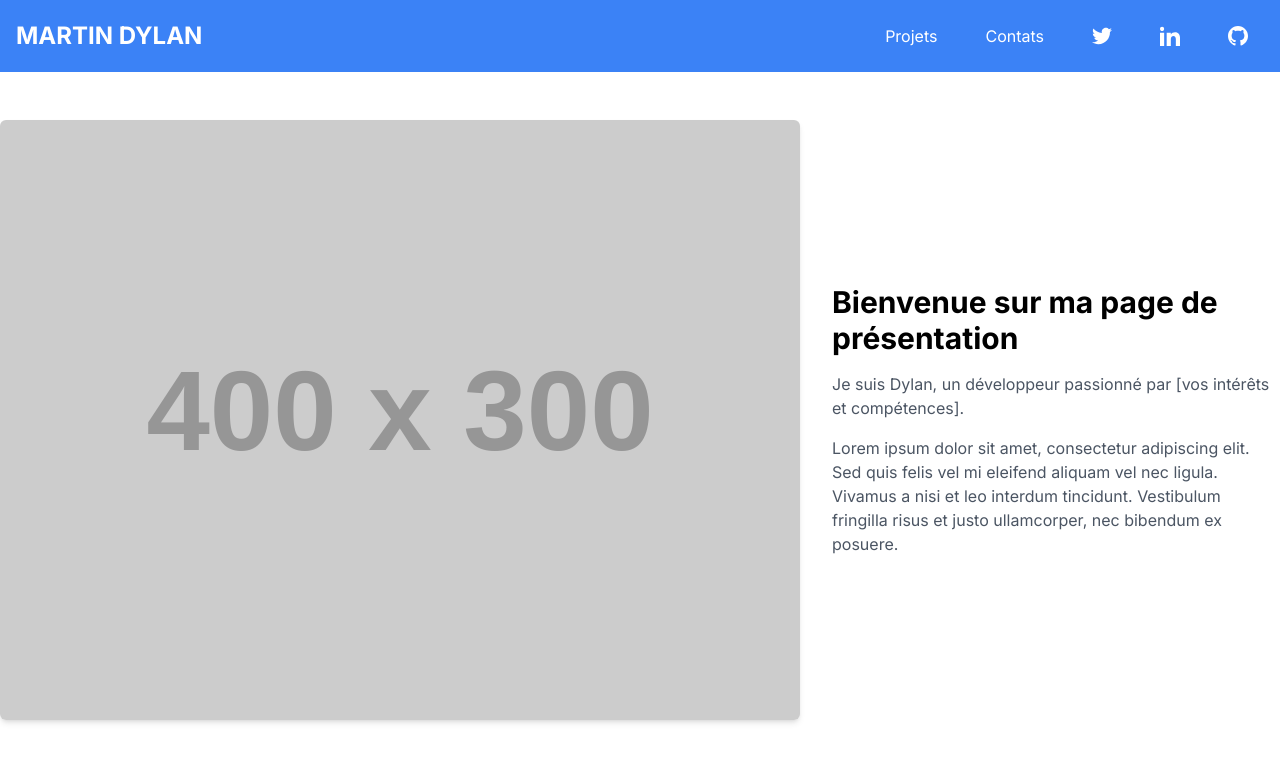
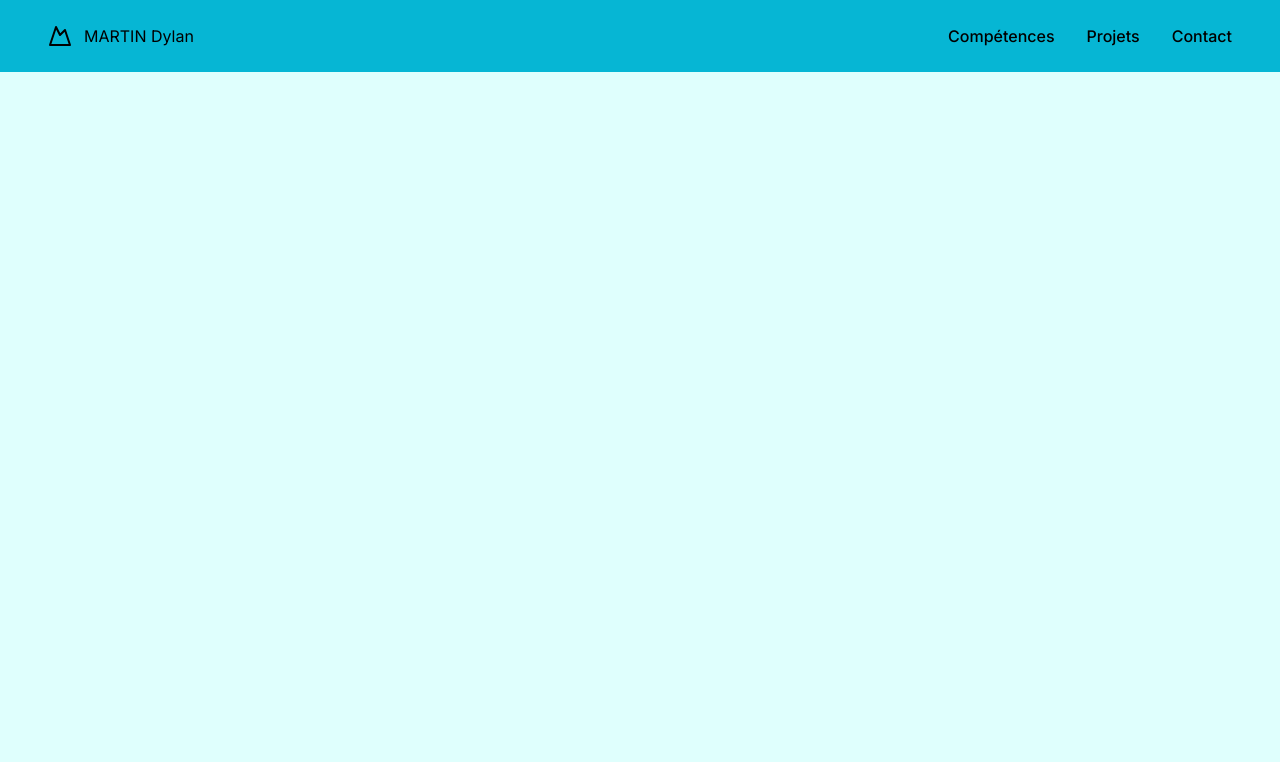
Before and after one commit to dylanmartin2003/PortfolioNextJS, a Next.js app: page / in a window 1280 px wide. Shown: the top 762 px of the page. Built offline with nearby package versions, Linux system fonts and the light colour scheme.

Commit message:
Modification style du site

```diff
--- a/next.config.js
+++ b/next.config.js
@@ -1,6 +1,6 @@
 /** @type {import('next').NextConfig} */
 const nextConfig = {
-    output: 'export',
+    output: 'export'
 }
 
 module.exports = nextConfig
--- /dev/null
+++ b/src/app/carteCompetences/carte.tsx
@@ -0,0 +1,24 @@
+export default function carte() {
+    return (
+        <div
+            className="max-w-sm bg-white border border-gray-200 rounded-lg shadow bg-slate-200">
+            <div className="p-5">
+                <a href="#">
+                    <h5 className="mb-2 text-2xl font-bold tracking-tight text-gray-900 dark:text-white">Noteworthy
+                        technology acquisitions 2021</h5>
+                </a>
+                <p className="mb-3 font-normal text-gray-700 dark:text-gray-400">Here are the biggest enterprise
+                    technology acquisitions of 2021 so far, in reverse chronological order.</p>
+                <a href="#"
+                   className="inline-flex items-center px-3 py-2 text-sm font-medium text-center text-white bg-blue-700 rounded-lg hover:bg-blue-800 focus:ring-4 focus:outline-none focus:ring-blue-300 dark:bg-blue-600 dark:hover:bg-blue-700 dark:focus:ring-blue-800">
+                    Read more
+                    <svg className="rtl:rotate-180 w-3.5 h-3.5 ms-2" aria-hidden="true"
+                         xmlns="http://www.w3.org/2000/svg" fill="none" viewBox="0 0 14 10">
+                        <path stroke="currentColor" stroke-linecap="round" stroke-linejoin="round" stroke-width="2"
+                              d="M1 5h12m0 0L9 1m4 4L9 9"/>
+                    </svg>
+                </a>
+            </div>
+        </div>
+    )
+}
--- /dev/null
+++ b/src/app/competences/globals.css
@@ -0,0 +1,3 @@
+@tailwind base;
+@tailwind components;
+@tailwind utilities;
--- /dev/null
+++ b/src/app/competences/layout.tsx
@@ -0,0 +1,23 @@
+import type { Metadata } from 'next'
+import { Inter } from 'next/font/google'
+import './globals.css'
+import React from "react";
+
+const inter = Inter({ subsets: ['latin'] })
+
+export const metadata: Metadata = {
+  title: 'CV DYLAN',
+  description: 'Création du CV MARTIN Dylan',
+}
+
+export default function RootLayout({
+  children,
+}: {
+  children: React.ReactNode
+}) {
+  return (
+    <html lang="fr">
+      <body className={inter.className}>{children}</body>
+    </html>
+  )
+}
--- /dev/null
+++ b/src/app/competences/page.tsx
@@ -0,0 +1,14 @@
+import Header from "@/app/header/header";
+import Carte from "@/app/carteCompetences/carte";
+import React from "react";
+
+export default function Home() {
+    return (
+        <main>
+            <div>
+                <Header />
+                <Carte/>
+            </div>
+        </main>
+    )
+}
--- a/src/app/globals.css
+++ b/src/app/globals.css
@@ -9,3 +9,7 @@
 .section-home{
     margin-top: auto;
 }
+
+body{
+    background-color: #dffffd;
+}
--- a/src/app/header/header.tsx
+++ b/src/app/header/header.tsx
@@ -1,56 +1,35 @@
-import React from 'react';
-const Header = () => {
+export default function header() {
     return (
-        <header className="bg-blue-500 p-4 head">
-            <div className="container mx-auto flex justify-between items-center">
-                <a className="text-white text-2xl font-bold" href={"/"}>
-                    MARTIN DYLAN
+        <header className="flex items-center justify-between px-4 py-6 md:px-8 lg:px-12 bg-cyan-500">
+            <a className="flex items-center" href="/">
+                <svg
+                    xmlns="http://www.w3.org/2000/svg"
+                    width="24"
+                    height="24"
+                    viewBox="0 0 24 24"
+                    fill="none"
+                    stroke="currentColor"
+                    strokeWidth="2"
+                    strokeLinecap="round"
+                    strokeLinejoin="round"
+                    className="h-6 w-6"
+                >
+                    <path d="m8 3 4 8 5-5 5 15H2L8 3z"></path>
+                </svg>
+                <span className="pl-3 text-base">MARTIN Dylan</span>
+            </a>
+            <nav className="flex gap-4 lg:gap-8">
+                <a className="text-sm sm:text-base font-medium hover:text-sky-900" href="/competences">
+                    Compétences
                 </a>
+                <a className="text-sm md:text-base font-medium hover:text-sky-900" href="/projets">
+                    Projets
+                </a>
+                <a className="text-sm md:text-base font-medium hover:text-sky-900" href="/contacts">
+                    Contact
+                </a>
+            </nav>
 
-                <div className="flex space-x-4 items-center">
-                    <button className="text-white px-4 py-2 rounded-md">
-                        <a href={"/projets"}>Projets</a>
-                    </button>
-                    <button className="text-white px-4 py-2 rounded-md">
-                        <a href={"/contacts"}>Contats</a>
-                    </button>
-                    <a href={"https://twitter.com/Martin_Dylan04"} target={"blank"}
-                       className="text-white px-4 py-2 rounded-md">
-                        <svg
-                            xmlns="http://www.w3.org/2000/svg"
-                            className="h-5 w-5"
-                            fill="currentColor"
-                            viewBox="0 0 24 24">
-                            <path
-                                d="M24 4.557c-.883.392-1.832.656-2.828.775 1.017-.609 1.798-1.574 2.165-2.724-.951.564-2.005.974-3.127 1.195-.897-.957-2.178-1.555-3.594-1.555-3.179 0-5.515 2.966-4.797 6.045-4.091-.205-7.719-2.165-10.148-5.144-1.29 2.213-.669 5.108 1.523 6.574-.806-.026-1.566-.247-2.229-.616-.054 2.281 1.581 4.415 3.949 4.89-.693.188-1.452.232-2.224.084.626 1.956 2.444 3.379 4.6 3.419-2.07 1.623-4.678 2.348-7.29 2.04 2.179 1.397 4.768 2.212 7.548 2.212 9.142 0 14.307-7.721 13.995-14.646.962-.695 1.797-1.562 2.457-2.549z"/>
-                        </svg>
-                    </a>
-                    <a href={"https://www.linkedin.com/in/dylan-martin-2bb2a7239/"} target={"blank"}
-                       className="text-white px-4 py-2 rounded-md">
-                        <svg
-                            xmlns="http://www.w3.org/2000/svg"
-                            className="h-5 w-5"
-                            fill="currentColor"
-                            viewBox="0 0 24 24">
-                            <path
-                                d="M4.98 3.5c0 1.381-1.11 2.5-2.48 2.5s-2.48-1.119-2.48-2.5c0-1.38 1.11-2.5 2.48-2.5s2.48 1.12 2.48 2.5zm.02 4.5h-5v16h5v-16zm7.982 0h-4.968v16h4.969v-8.399c0-4.67 6.029-5.052 6.029 0v8.399h4.988v-10.131c0-7.88-8.922-7.593-11.018-3.714v-2.155z"/>
-                        </svg>
-                    </a>
-                    <a href={"https://github.com/dylanmartin2003"} target={"blank"}
-                       className="text-white px-4 py-2 rounded-md">
-                        <svg
-                            xmlns="http://www.w3.org/2000/svg"
-                            className="h-5 w-5"
-                            fill="currentColor"
-                            viewBox="0 0 24 24">
-                            <path
-                                d="M12 0c-6.626 0-12 5.373-12 12 0 5.302 3.438 9.8 8.207 11.387.599.111.793-.261.793-.577v-2.234c-3.338.726-4.033-1.416-4.033-1.416-.546-1.387-1.333-1.756-1.333-1.756-1.089-.745.083-.729.083-.729 1.205.084 1.839 1.237 1.839 1.237 1.07 1.834 2.807 1.304 3.492.997.107-.775.418-1.305.762-1.604-2.665-.305-5.467-1.334-5.467-5.931 0-1.311.469-2.381 1.236-3.221-.124-.303-.535-1.524.117-3.176 0 0 1.008-.322 3.301 1.23.957-.266 1.983-.399 3.003-.404 1.02.005 2.047.138 3.006.404 2.291-1.552 3.297-1.23 3.297-1.23.653 1.653.242 2.874.118 3.176.77.84 1.235 1.911 1.235 3.221 0 4.609-2.807 5.624-5.479 5.921.43.372.823 1.102.823 2.222v3.293c0 .319.192.694.801.576 4.765-1.589 8.199-6.086 8.199-11.386 0-6.627-5.373-12-12-12z"/>
-                        </svg>
-                    </a>
-                </div>
-            </div>
         </header>
-    );
-};
-
-export default Header;
+    )
+}
--- a/src/app/page.tsx
+++ b/src/app/page.tsx
@@ -1,4 +1,3 @@
-import Image from 'next/image'
 import Header from "@/app/header/header";
 
 export default function Home() {
@@ -6,30 +5,6 @@
     <main>
         <div>
             <Header/>
-            <section className="py-12 mx-auto section-home">
-                <div className="container mx-auto flex flex-col md:flex-row items-center justify-center">
-                    {/* Photo à gauche */}
-                    <div className="mb-8 md:mb-0 md:mr-8 pres">
-                        <img
-                            src="https://fakeimg.pl/400x300/"
-                            alt="Ma Photo"
-                            className="w-full h-auto rounded-md shadow-md"
-                        />
-                    </div>
-
-                    <div className="max-w-md">
-                    <h2 className="text-3xl font-bold mb-4">Bienvenue sur ma page de présentation</h2>
-                        <p className="text-gray-600 mb-4">
-                            Je suis Dylan, un développeur passionné par [vos intérêts et compétences].
-                        </p>
-                        <p className="text-gray-600">
-                            Lorem ipsum dolor sit amet, consectetur adipiscing elit. Sed quis felis vel mi eleifend
-                            aliquam vel nec ligula. Vivamus a nisi et leo interdum tincidunt. Vestibulum fringilla
-                            risus et justo ullamcorper, nec bibendum ex posuere.
-                        </p>
-                    </div>
-                </div>
-            </section>
         </div>
     </main>
   )
--- a/src/app/projets/page.tsx
+++ b/src/app/projets/page.tsx
@@ -1,4 +1,3 @@
-import Image from 'next/image'
 import Header from "@/app/header/header";
 import React from "react";
 
@@ -19,6 +18,21 @@
             description: 'Description du projet 3.',
             link: 'https://example.com/project3',
         },
+        {
+            title: 'Projet 4',
+            description: 'Description du projet 4.',
+            link: 'https://example.com/project3',
+        },
+        {
+            title: 'Projet 5',
+            description: 'Description du projet 5.',
+            link: 'https://example.com/project3',
+        },
+        {
+            title: 'Projet 6',
+            description: 'Description du projet 6.',
+            link: 'https://example.com/project3',
+        },
     ];
 
     return (
@@ -30,7 +44,7 @@
 
                     <div className="grid grid-cols-1 md:grid-cols-2 lg:grid-cols-3 gap-8">
                         {projects.map((project, index) => (
-                            <div key={index} className="bg-gray-100 p-6 rounded-md shadow-md">
+                            <div key={index} className="p-6 rounded-md shadow-md bg-slate-200">
                                 <h3 className="text-xl font-bold mb-2">{project.title}</h3>
                                 <p className="text-gray-600 mb-4">{project.description}</p>
                                 <a
```
Also changed, not shown: 1 other file (tests, documents, lock files or other folders).
